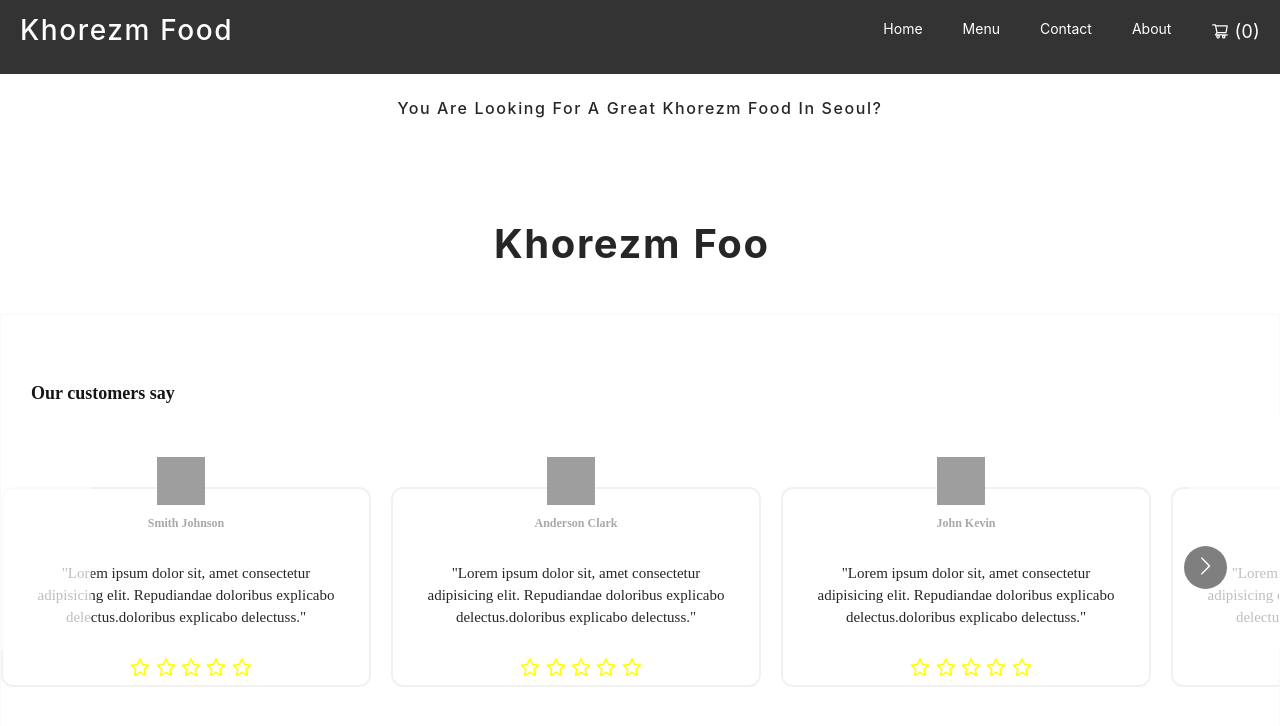
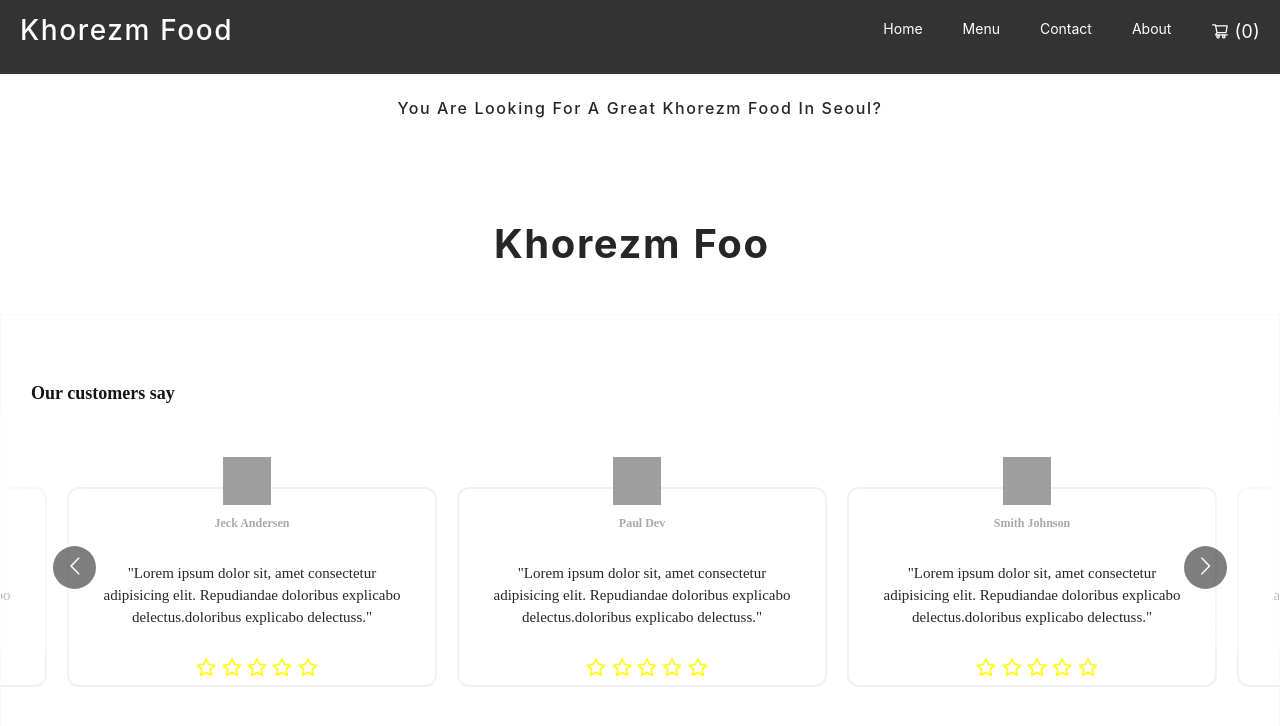
Before and after one commit to bobokhon7/Khorezm-Food-WebSite, a React (Create React App) app: page / in a window 1280 px wide. Shown: the top 726 px of the page. Built offline with nearby package versions, Linux system fonts and the light colour scheme; grey boxes are pictures that could not be loaded.

Commit message:
Feedback autoplay added

```diff
--- a/src/components/BodyHeader/index.jsx
+++ b/src/components/BodyHeader/index.jsx
@@ -1,6 +1,5 @@
 import React from 'react'
-import {Container,TextWrapper,NameWrapper,ImgWrapper, StarIcon} from "./style"
-import Star from "../../assets/icon/star.png"
+import {Container,TextWrapper,NameWrapper,ImgWrapper} from "./style"
 import {mockData} from "../../mock/mockData"
 import Carousel from "react-multi-carousel";
 import "react-multi-carousel/lib/styles.css";
@@ -28,7 +27,23 @@ const responsive = {
 const BodyHeader =() => {
   return (
 
-      <Carousel  responsive={responsive}>
+      <Carousel
+      additionalTransfrom={0}
+    autoPlay
+    autoPlaySpeed={2500}
+    centerMode={false}
+    className=""
+    containerClass="container-with-dots"
+    dotListClass=""
+    draggable
+    focusOnSelect={false}
+    infinite
+    itemClass=""
+    keyBoardControl
+    minimumTouchDrag={80}
+    renderButtonGroupOutside={false}
+    renderDotsOutside={false}
+      responsive={responsive}>
         {mockData.map((value) =>{
           return(
 
@@ -40,8 +55,6 @@ const BodyHeader =() => {
               {value.title}
             </TextWrapper>
             <ImgWrapper src={value.img}/>
-            {/* <StarIcon src={Star} /> */}
-
             <span
                 style={{
                   fontSize: "20px",
--- a/src/components/FeedbackCarousel/index.jsx
+++ b/src/components/FeedbackCarousel/index.jsx
@@ -1,5 +1,5 @@
 import React from 'react'
-import {Container,TextWrapper,Text,ShadowImg,ShadowRight} from "./style"
+import {Container,TextWrapper,Text,ShadowImg} from "./style"
 
 import Shadows from "../../assets/img/Shadow.png"
 import BodyHeader from "../BodyHeader"
@@ -15,8 +15,7 @@ const FeedbackCarousel=() => {
     </TextWrapper>
      <BodyHeader/>
   <ShadowImg src={Shadows}/>
-    <ShadowRight  src={Shadows}/>
-
+  <ShadowImg position src={Shadows}/>
     </Container>
 
   )
--- a/src/components/FeedbackCarousel/style.js
+++ b/src/components/FeedbackCarousel/style.js
@@ -30,19 +30,20 @@ export const Text = styled.div`
 `;
 
 export const ShadowImg = styled.img`
-  background-color: white;
+  background: linear-gradient(90deg, #ffffff 0%, rgba(255, 255, 255, 0) 100%);
   opacity: 0.7;
   width: 90px;
   height: 235px;
   position: absolute;
   top: 415px;
+  ${(props) => {
+    if (props.position) {
+      return `
+      right:0px;
+      transform: rotate(180deg);`;
+    } else {
+      return `
+      left:0px`;
+    }
+  }};
 `;
-export const ShadowRight = styled.img`
-  opacity: 0.7;
-  width: 90px;
-  height: 235px;
-  background-color: white;
-  position: absolute;
-  top: 415px;
-  right: 0px;
-`;
```
